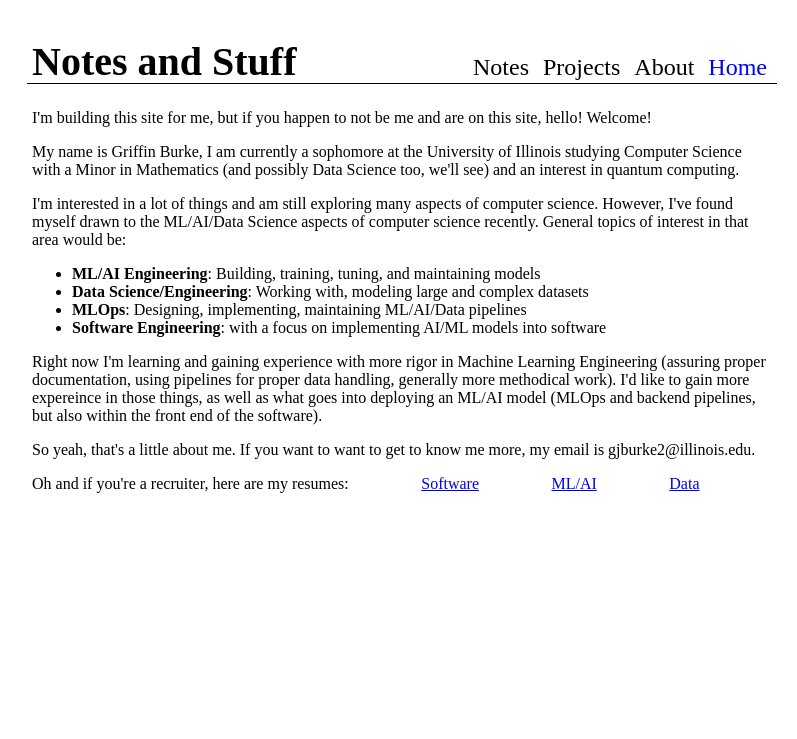
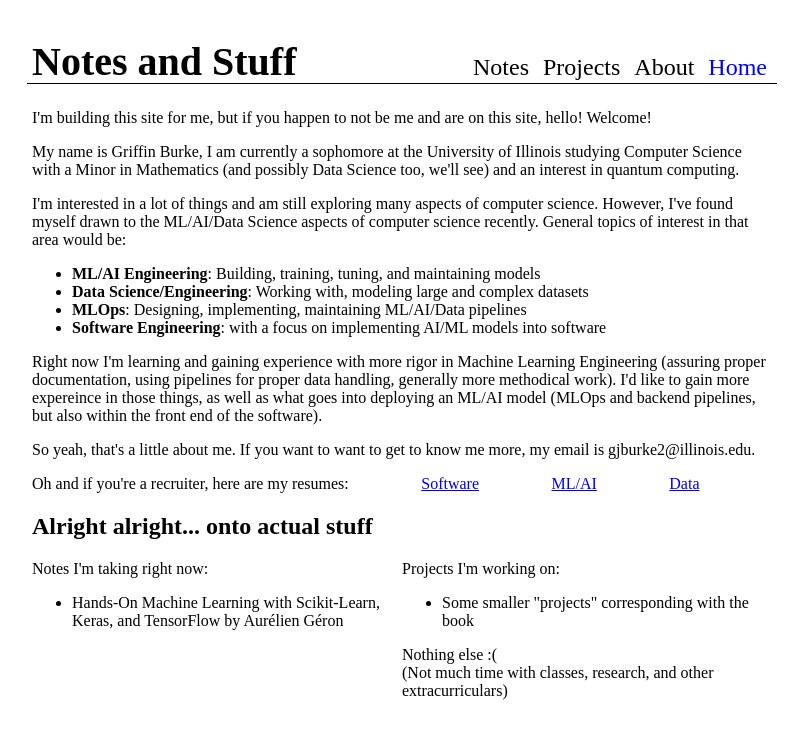
Before and after one commit to gjburke/gjburke.github.io, a Jekyll site: the page built from index.html, in a window 1280 px wide. Shown: the top 739 px of the page, without its empty margins (238-1035 px from the left). Built offline with Jekyll 4.4.1, drawn with Linux system fonts in a browser that asks for light colours.

Commit message:
Added current work section, fixed resumes

```diff
--- a/_sass/home.scss
+++ b/_sass/home.scss
@@ -16,3 +16,26 @@
     flex: auto;
     justify-content: space-evenly;
 }
+
+/* Current work section */
+#current-work {
+    display: flex;
+}
+
+.work-column {
+    flex: 1;
+}
+
+.work-column > p {
+    margin: 0;
+}
+
+.work-column > p > a {
+    color: unset;
+    text-decoration: none;
+}
+
+.work-column > ul > li:hover {
+    text-decoration: underline;
+    cursor: pointer;
+}
--- a/index.html
+++ b/index.html
@@ -41,4 +41,22 @@ email: gjburke2@illinois.edu
             </span>
         </p>
     </section>
+    <section>
+        <h2>Alright alright... onto actual stuff</h2>
+        <div id="current-work">
+            <div class="work-column">
+                <p><a href="/notes.html">Notes </a>I'm taking right now:</p>
+                <ul>
+                    <li><a>Hands-On Machine Learning with Scikit-Learn, Keras, and TensorFlow by Aurélien Géron</a></li>
+                </ul>
+            </div>
+            <div class="work-column">
+                <p><a href="/projects.html">Projects </a> I'm working on:</p>
+                <ul>
+                    <li><a>Some smaller "projects" corresponding with the book</a></li>
+                </ul>
+                <p>Nothing else :( </br> (Not much time with classes, research, and other extracurriculars)</p>
+            </div>
+        </div>
+    </section>
 </div>
```
Also changed, not shown: 2 other files.
